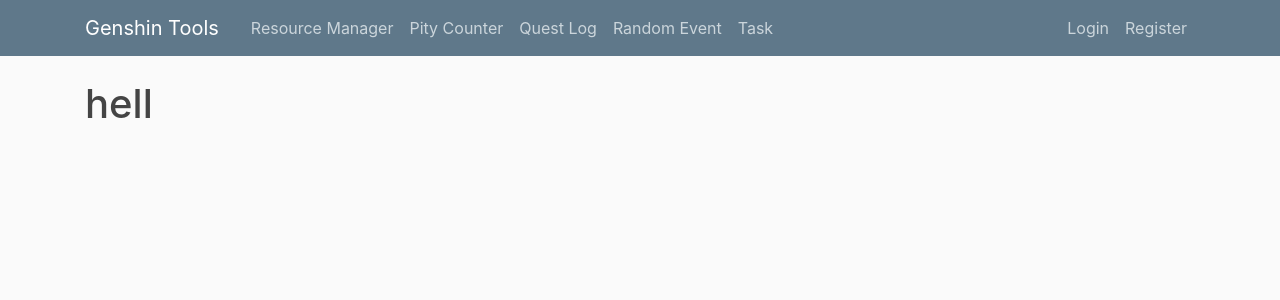
After one commit to Dosx001/Genshin_Tools, a Django app: page /quest_log/ in a window 1280 px wide. The commit adds this page. Shown: the top 300 px of the page. Run offline with Django 3.2, Linux system fonts and the light colour scheme; some libraries are stand-ins or nearby versions.

Commit message:
Created Quest Log page

```diff
--- a/Genshin_Tools/settings.py
+++ b/Genshin_Tools/settings.py
@@ -35,8 +35,9 @@ INSTALLED_APPS = [
     'website.apps.WebsiteConfig',
     'pity_counter.apps.PityCounterConfig',
     'users.apps.UsersConfig',
+    'random_event.apps.RandomEventConfig',
+    'quest_log.apps.QuestLogConfig',
     'task.apps.TaskConfig',
-    'random_event.apps.RandomEventConfig',
     'crispy_forms',
     'django.contrib.admin',
     'django.contrib.auth',
--- a/Genshin_Tools/urls.py
+++ b/Genshin_Tools/urls.py
@@ -24,6 +24,7 @@ urlpatterns = [
     path('', include('users.urls')),
     path('', include('pity_counter.urls')),
     path('', include('random_event.urls')),
+    path('', include('quest_log.urls')),
     path('', include('task.urls')),
 ]
 
--- /dev/null
+++ b/quest_log/templates/quest_log.html
@@ -0,0 +1,5 @@
+{% extends "website/base.html" %}
+{% load static %}
+{% block content %}
+  <h1>hell</h1>
+{% endblock content %}
--- /dev/null
+++ b/quest_log/urls.py
@@ -0,0 +1,6 @@
+from django.urls import path
+from .views import *
+
+urlpatterns = [
+    path('quest_log/', QuestLogView.as_view(), name='quest_log'),
+]
--- a/quest_log/views.py
+++ b/quest_log/views.py
@@ -1,3 +1,8 @@
 from django.shortcuts import render
+from django.views.generic import View
 
-# Create your views here.
+class QuestLogView(View):
+    def get(self, request):
+        context = {
+        }
+        return render(request, 'quest_log.html', context)
--- a/website/templates/website/base.html
+++ b/website/templates/website/base.html
@@ -24,7 +24,7 @@
             <div class="navbar-nav mr-auto">
               <a class="nav-item nav-link" href="#">Resource Manager</a>
               <a class="nav-item nav-link" href="{% url 'pity_counter' %}">Pity Counter</a>
-              <a class="nav-item nav-link" href="#">Quest Log</a>
+              <a class="nav-item nav-link" href="{% url 'quest_log' %}">Quest Log</a>
               <a class="nav-item nav-link" href="{% url 'random_event' %}">Random Event</a>
               <a class="nav-item nav-link" href="{% url 'task' %}">Task</a>
             </div>
```
